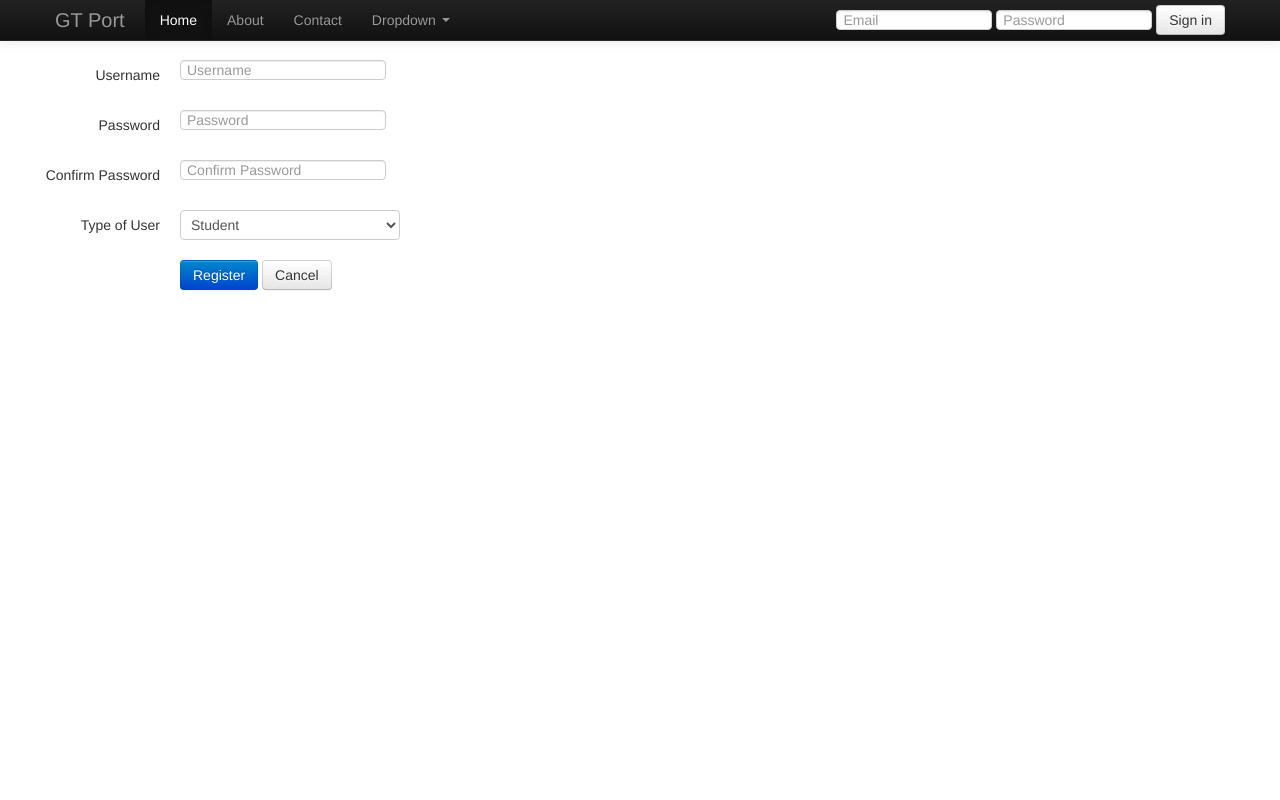
After one commit to t-mart/gtport, a PHP site: page /create_account.php in a window 1280 px wide. The commit adds this page. Run offline with PHP 8.4, Linux system fonts and the light colour scheme.

Commit message:
factored bootstrap stuff from <head> into bootstrap_head.html and added create_account.php

```diff
--- /dev/null
+++ b/bootstrap_head.html
@@ -0,0 +1,26 @@
+<meta charset="utf-8">
+<title>GT Port</title>
+<meta name="viewport" content="width=device-width, initial-scale=1.0">
+<meta name="description" content="">
+<meta name="author" content="">
+
+<link href="bootstrap/css/bootstrap.min.css" rel="stylesheet">
+<style type="text/css">
+body {
+padding-top: 60px;
+padding-bottom: 40px;
+}
+</style>
+<link href="../assets/css/bootstrap-responsive.css" rel="stylesheet">
+
+<!-- HTML5 shim, for IE6-8 support of HTML5 elements -->
+<!--[if lt IE 9]>
+<script src="http://html5shim.googlecode.com/svn/trunk/html5.js"></script>
+<![endif]-->
+
+<!-- Fav and touch icons -->
+<link rel="shortcut icon" href="../assets/ico/favicon.ico">
+<link rel="apple-touch-icon-precomposed" sizes="144x144" href="../assets/ico/apple-touch-icon-144-precomposed.png">
+<link rel="apple-touch-icon-precomposed" sizes="114x114" href="../assets/ico/apple-touch-icon-114-precomposed.png">
+<link rel="apple-touch-icon-precomposed" sizes="72x72" href="../assets/ico/apple-touch-icon-72-precomposed.png">
+<link rel="apple-touch-icon-precomposed" href="../assets/ico/apple-touch-icon-57-precomposed.png">
--- /dev/null
+++ b/create_account.php
@@ -0,0 +1,46 @@
+<html>
+  <head>
+		<?php include('bootstrap_head.html');?>
+  </head>
+  <body>
+		<?php include('navbar.html')?>
+		<form class="form-horizontal">
+			<div class="control-group">
+				<label class="control-label" for="username">Username</label>
+				<div class="controls">
+					<input type="text" id="username" placeholder="Username">
+				</div>
+			</div>
+			<div class="control-group">
+				<label class="control-label" for="password">Password</label>
+				<div class="controls">
+					<input type="password" id="password" placeholder="Password">
+				</div>
+			</div>
+			<div class="control-group">
+				<label class="control-label" for="confirm_password">Confirm Password</label>
+				<div class="controls">
+					<input type="password" id="confirm_password" placeholder="Confirm Password">
+				</div>
+			</div>
+			<div class="control-group">
+				<label class="control-label" for="user_type">Type of User</label>
+				<div class="controls">
+					<select>
+						<option>Student</option>
+						<option>Faculty</option>
+					</select>
+				</div>
+			</div>
+			<div id="student_options">
+			</div>
+			<div id="faculty_options">
+			</div>
+			<div class="form-options controls">
+				<button type="submit" class="btn btn-primary">Register</button>
+				<button type="button" class="btn">Cancel</button>
+			</div>
+
+		</form>
+  </body>
+</html>
```
Also changed, not shown: index.php (+1 -26 lines).
